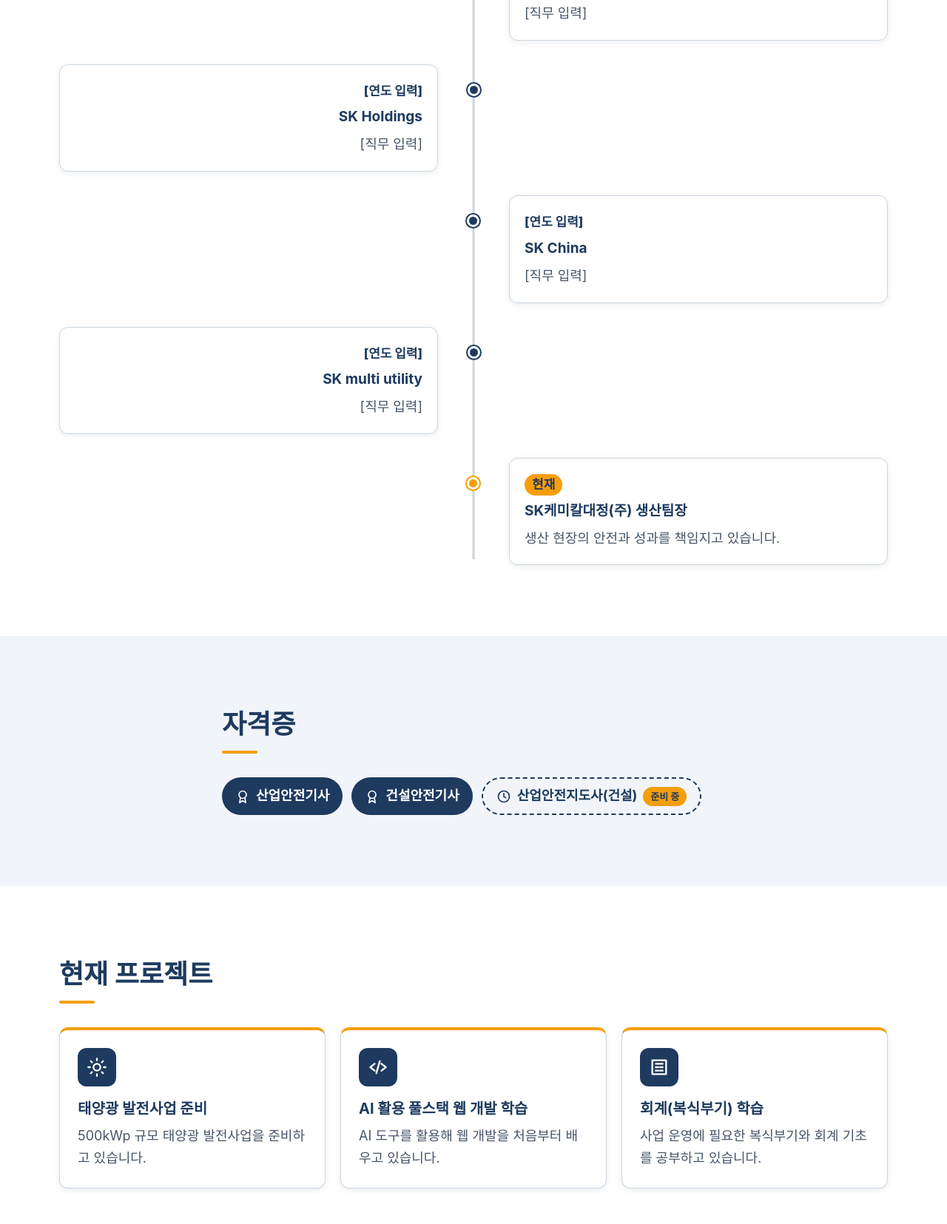
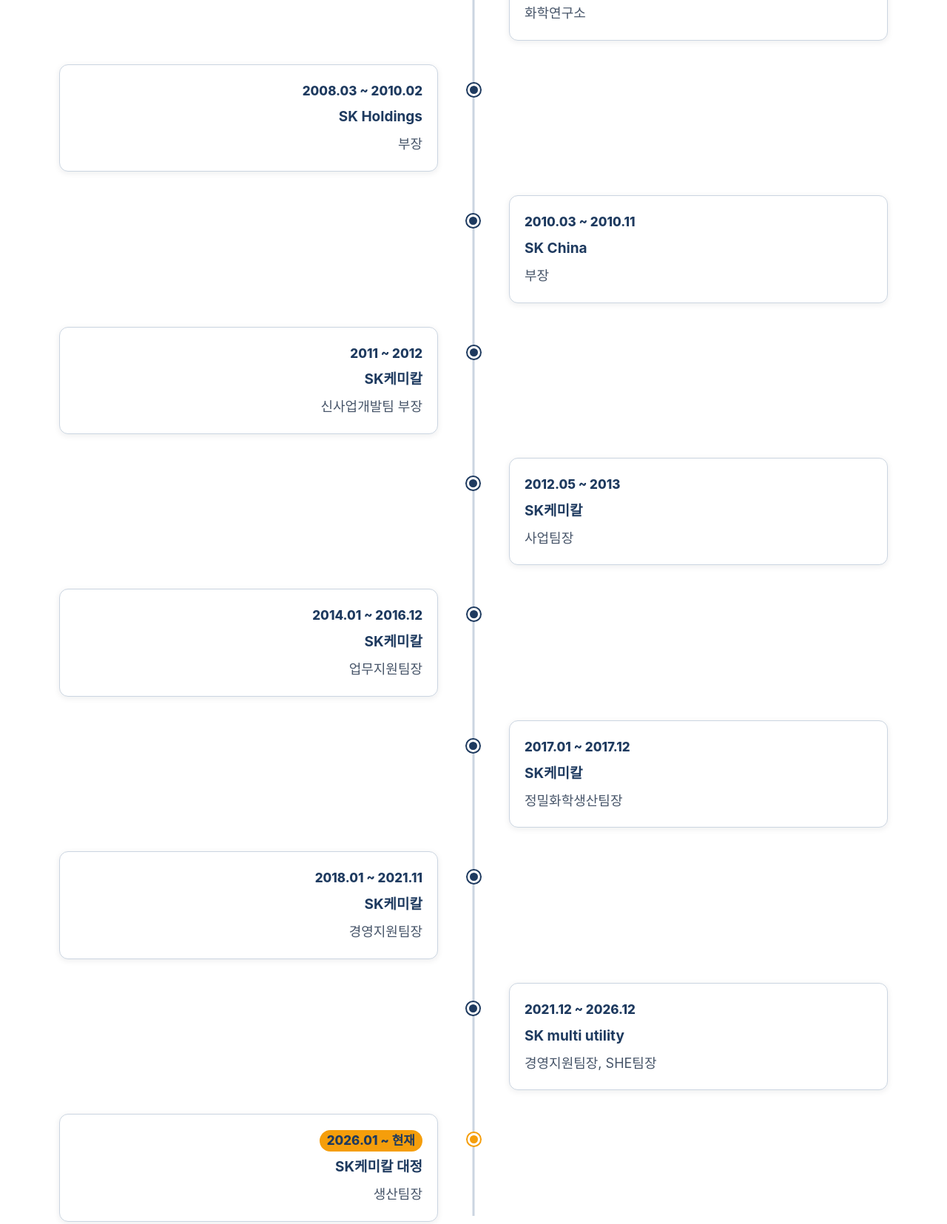
Before and after one commit to skyecopia/my-profile, a plain HTML site: page index.html in a window 1280 px wide. Shown: the part 1943-3598 px from the top of the page at 74% size. Drawn offline with Linux system fonts and the light colour scheme; a web font is replaced by a local one.

Commit message:
경력 타임라인을 실제 경력으로 수정

```diff
--- a/index.html
+++ b/index.html
@@ -170,49 +170,82 @@
       <div class="container">
         <h2 id="career-title" class="section-title">경력</h2>
         <ol class="timeline">
-          <!-- ✏️ 항목 1 -->
+          <!-- ✏️ 경력은 오래된 순입니다. 항목 하나(<li>...</li>)를 복사해 붙이면 추가됩니다. -->
           <li class="timeline-item">
             <div class="timeline-card">
-              <span class="timeline-year">1995</span>
-              <h3>중외제약 입사</h3>
-              <p>사회생활의 첫걸음, 제약 생산 현장에서 시작했습니다.</p>
-            </div>
-          </li>
-          <!-- ✏️ 항목 2: [연도·직무 입력] 부분을 실제 내용으로 바꾸세요 -->
-          <li class="timeline-item">
-            <div class="timeline-card">
-              <span class="timeline-year">[연도 입력]</span>
-              <h3>SK케미칼</h3>
-              <p>[직무 입력]</p>
+              <span class="timeline-year">1995.01 ~ 2000.06</span>
+              <h3>중외제약</h3>
+              <p>주임</p>
             </div>
           </li>
           <li class="timeline-item">
             <div class="timeline-card">
-              <span class="timeline-year">[연도 입력]</span>
-              <h3>SK Holdings</h3>
-              <p>[직무 입력]</p>
+              <span class="timeline-year">2000.06 ~ 2005.12</span>
+              <h3>SK케미칼</h3>
+              <p>화학연구소</p>
             </div>
           </li>
           <li class="timeline-item">
             <div class="timeline-card">
-              <span class="timeline-year">[연도 입력]</span>
-              <h3>SK China</h3>
-              <p>[직무 입력]</p>
+              <span class="timeline-year">2008.03 ~ 2010.02</span>
+              <h3>SK Holdings</h3>
+              <p>부장</p>
             </div>
           </li>
           <li class="timeline-item">
             <div class="timeline-card">
-              <span class="timeline-year">[연도 입력]</span>
-              <h3>SK multi utility</h3>
-              <p>[직무 입력]</p>
+              <span class="timeline-year">2010.03 ~ 2010.11</span>
+              <h3>SK China</h3>
+              <p>부장</p>
             </div>
           </li>
-          <!-- ✏️ 현재 -->
+          <li class="timeline-item">
+            <div class="timeline-card">
+              <span class="timeline-year">2011 ~ 2012</span>
+              <h3>SK케미칼</h3>
+              <p>신사업개발팀 부장</p>
+            </div>
+          </li>
+          <li class="timeline-item">
+            <div class="timeline-card">
+              <span class="timeline-year">2012.05 ~ 2013</span>
+              <h3>SK케미칼</h3>
+              <p>사업팀장</p>
+            </div>
+          </li>
+          <li class="timeline-item">
+            <div class="timeline-card">
+              <span class="timeline-year">2014.01 ~ 2016.12</span>
+              <h3>SK케미칼</h3>
+              <p>업무지원팀장</p>
+            </div>
+          </li>
+          <li class="timeline-item">
+            <div class="timeline-card">
+              <span class="timeline-year">2017.01 ~ 2017.12</span>
+              <h3>SK케미칼</h3>
+              <p>정밀화학생산팀장</p>
+            </div>
+          </li>
+          <li class="timeline-item">
+            <div class="timeline-card">
+              <span class="timeline-year">2018.01 ~ 2021.11</span>
+              <h3>SK케미칼</h3>
+              <p>경영지원팀장</p>
+            </div>
+          </li>
+          <li class="timeline-item">
+            <div class="timeline-card">
+              <span class="timeline-year">2021.12 ~ 2026.12</span>
+              <h3>SK multi utility</h3>
+              <p>경영지원팀장, SHE팀장</p>
+            </div>
+          </li>
           <li class="timeline-item is-current">
             <div class="timeline-card">
-              <span class="timeline-year">현재</span>
-              <h3>SK케미칼대정(주) 생산팀장</h3>
-              <p>생산 현장의 안전과 성과를 책임지고 있습니다.</p>
+              <span class="timeline-year">2026.01 ~ 현재</span>
+              <h3>SK케미칼 대정</h3>
+              <p>생산팀장</p>
             </div>
           </li>
         </ol>
```
